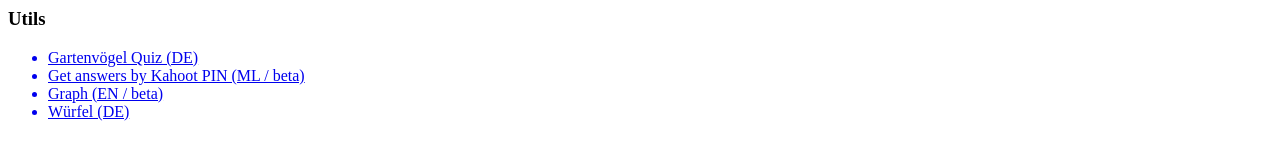
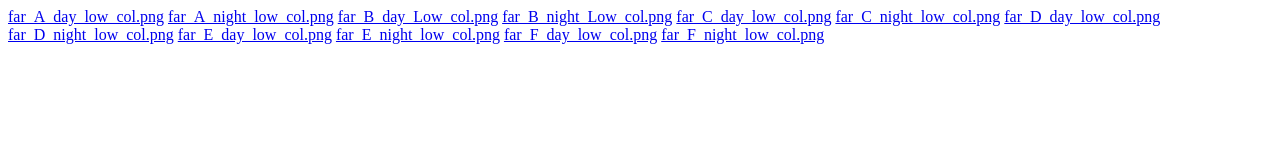
Before and after one commit to jakiki6/jakiki6.github.io, a plain HTML site: page index.html in a window 1280 px wide. Drawn offline with Linux system fonts and the light colour scheme.

Commit message:
Add images

```diff
--- a/index.html
+++ b/index.html
@@ -2,12 +2,17 @@
 	<head>
 	</head>
 	<body>
-		<h3>Utils</h3>
-		<ul>
-			<a href="gartenvögel/index.html"><li>Gartenvögel Quiz (DE)</li></a>
-			<a href="kahoot/index.html"><li>Get answers by Kahoot PIN (ML / beta)</li></a>
-			<a href="graph/index.html"><li>Graph (EN / beta)</li></a>
-			<a href="würfel.html"><li>Würfel (DE)</li></a>
-		</ul>
+		<a href="https://cdn.pannellum.org/2.5/pannellum.htm#panorama=https://jakiki6.github.io/render/far_A_day_low_col.png">far_A_day_low_col.png</a>
+                <a href="https://cdn.pannellum.org/2.5/pannellum.htm#panorama=https://jakiki6.github.io/render/far_A_night_low_col.png">far_A_night_low_col.png</a>
+                <a href="https://cdn.pannellum.org/2.5/pannellum.htm#panorama=https://jakiki6.github.io/render/far_B_day_Low_col.png">far_B_day_Low_col.png</a>
+                <a href="https://cdn.pannellum.org/2.5/pannellum.htm#panorama=https://jakiki6.github.io/render/far_B_night_Low_col.png">far_B_night_Low_col.png</a>
+                <a href="https://cdn.pannellum.org/2.5/pannellum.htm#panorama=https://jakiki6.github.io/render/far_C_day_low_col.png">far_C_day_low_col.png</a>
+                <a href="https://cdn.pannellum.org/2.5/pannellum.htm#panorama=https://jakiki6.github.io/render/far_C_night_low_col.png">far_C_night_low_col.png</a>
+                <a href="https://cdn.pannellum.org/2.5/pannellum.htm#panorama=https://jakiki6.github.io/render/far_D_day_low_col.png">far_D_day_low_col.png</a>
+                <a href="https://cdn.pannellum.org/2.5/pannellum.htm#panorama=https://jakiki6.github.io/render/far_D_night_low_col.png">far_D_night_low_col.png</a>
+                <a href="https://cdn.pannellum.org/2.5/pannellum.htm#panorama=https://jakiki6.github.io/render/far_E_day_low_col.png">far_E_day_low_col.png</a>
+                <a href="https://cdn.pannellum.org/2.5/pannellum.htm#panorama=https://jakiki6.github.io/render/far_E_night_low_col.png">far_E_night_low_col.png</a>
+                <a href="https://cdn.pannellum.org/2.5/pannellum.htm#panorama=https://jakiki6.github.io/render/far_F_day_low_col.png">far_F_day_low_col.png</a>
+                <a href="https://cdn.pannellum.org/2.5/pannellum.htm#panorama=https://jakiki6.github.io/render/far_F_night_low_col.png">far_F_night_low_col.png</a>
 	</body>
 </html>
```
Also changed, not shown: 18 other files.
